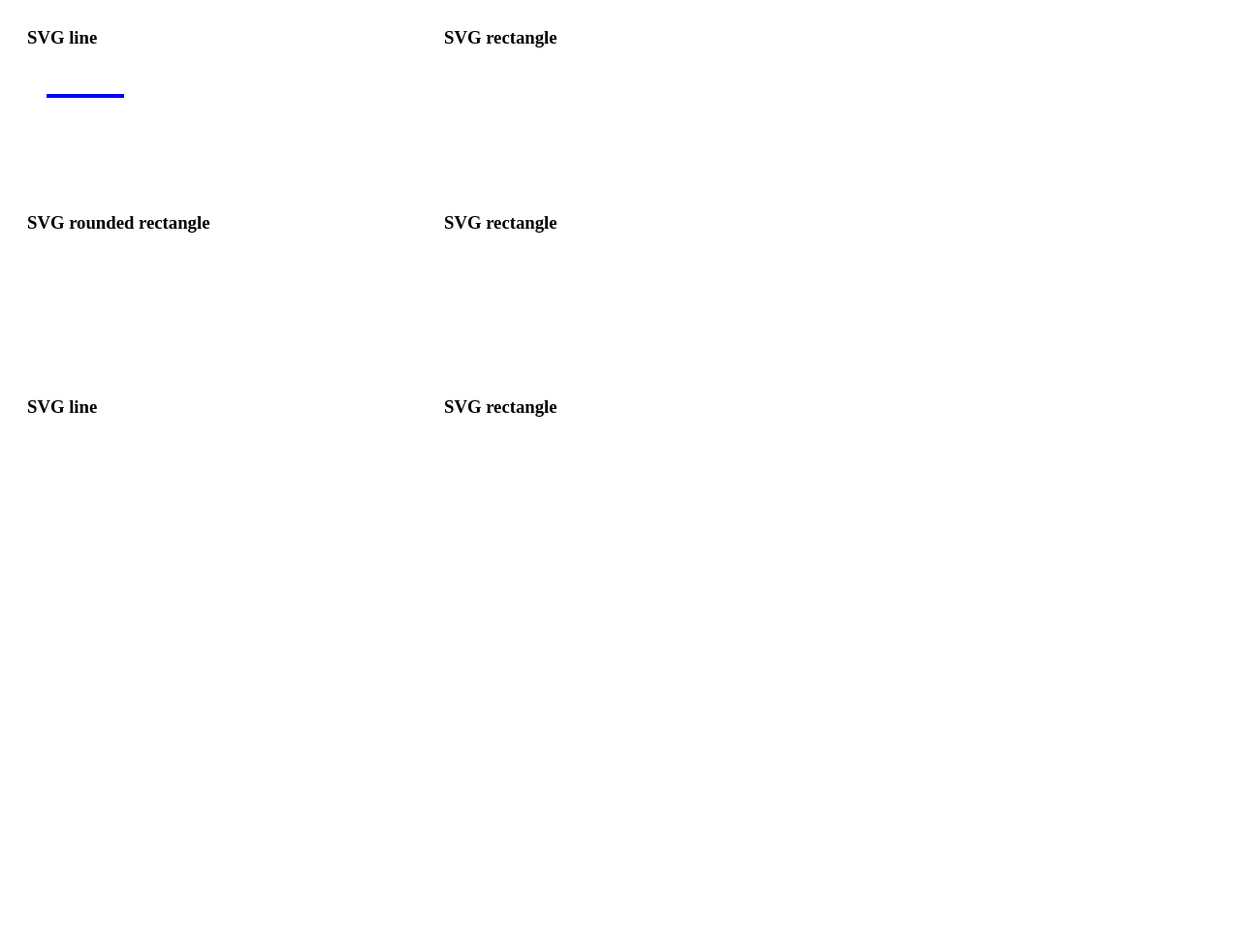
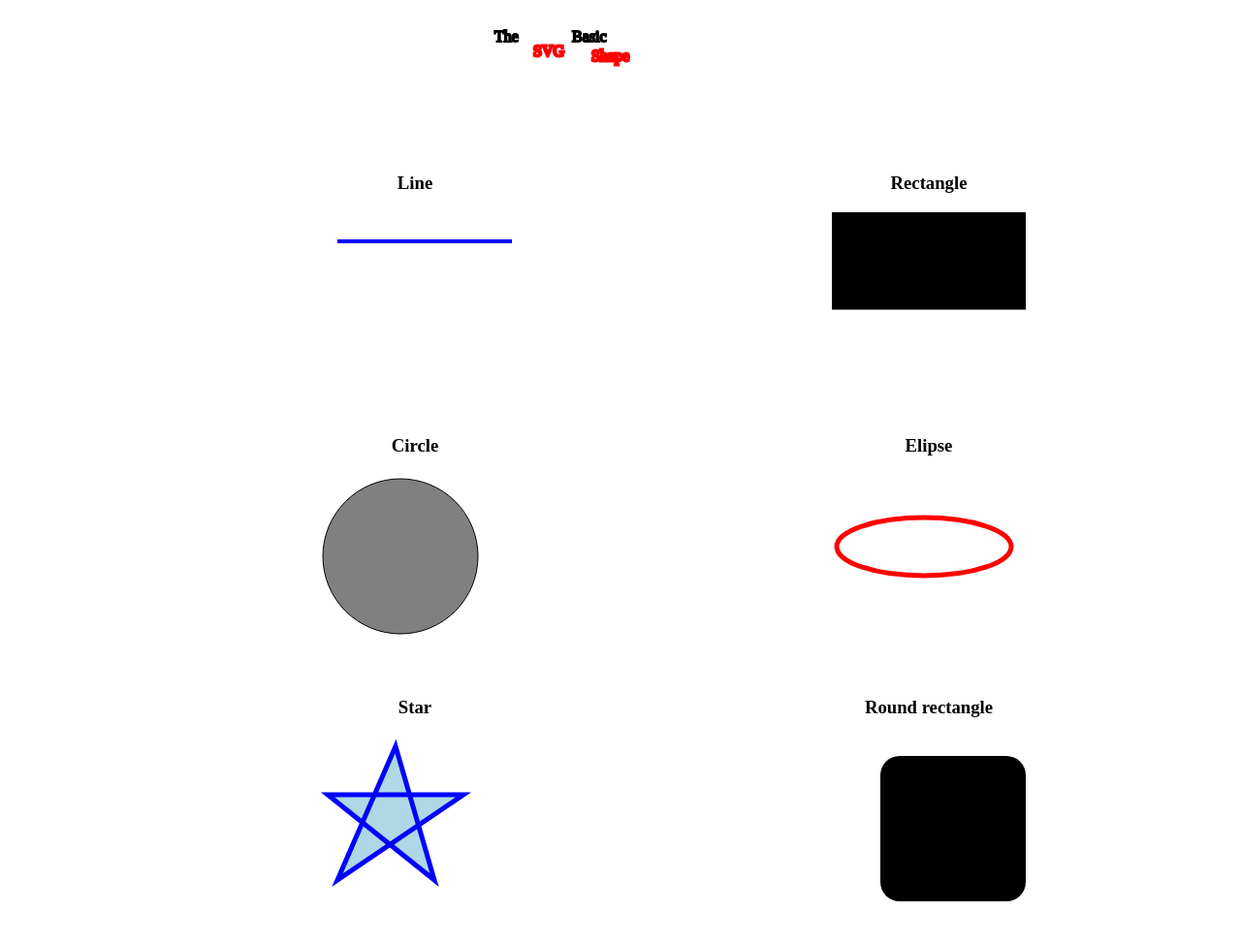
Before and after one commit to zekariyastesfayee/Web-DDPE-zekarias, a plain HTML site: page lab2/SVG.html in a window 1280 px wide. Shown: the whole page at 97% size. Before the commit the page ends 800 px from the top, so only its background shows below. Drawn offline with Linux system fonts and the light colour scheme.

Commit message:
Update SVG.html

```diff
--- a/lab2/SVG.html
+++ b/lab2/SVG.html
@@ -3,39 +3,52 @@
 	</head>
 
 	<body>
+		<header align="center"><svg>
+  			 <text x="20" y="35" stroke="black"  stroke-width="2" >The</text>
+ 			 <text x="60" y="50" stroke="red"  stroke-width="3">SVG</text>
+ 			 <text x="100" y="35" stroke="black" stroke-width="2">Basic</text>
+			 <text x="120" y="55" stroke="red" stroke-width="3">Shape</text>
+		</svg>
+		</header>
 		<table cellspacing="10px" cellpadding="10px">
-			<tr> <td  width="400"><h3> SVG line</h3>
-				<svg  width="100" height ="120">
+			<tr> <td  width="800" align ="center"><h3> Line</h3>
+				<svg  width="200" height ="200">
 			<line x1="20"  y1="30"  x2="200"  y2="30"  stroke="blue" stroke-width="4">
 				</svg>
 				</td>
-			     <td><h3> SVG rectangle</h3>
-				<svg width="100" height ="120">
-			<rect x=   y=   width= height=  >
+			     <td align ="center"><h3> Rectangle</h3>
+				<svg width="200" height ="200">
+			  <rect x="0" y="0" width="300" height="100" stroke="black" stroke-width="1" />
+
 				</svg>
 				</td>
 			</tr>
-			<tr> <td width="400"><h3> SVG rounded rectangle</h3>
-				<svg width="100" height ="120">
-			<rect x1=   y1=  x2=    y2=  >
+
+			<tr> <td width="800" align ="center"><h3>Circle</h3>
+			 	<svg width="200" height ="200">
+				<circle cx="85" cy="85" r="80" fill="Gray" stroke="black" stroke-width="1">
 				</svg>
 				</td>
-			     <td><h3> SVG rectangle</h3>
-				<svg width="100" height ="120">
-			<line x=   y=   width= height=  >
+			     <td align ="center"><h3> Elipse</h3>
+				<svg width="200" height ="200">
+				<ellipse cx="95" cy="75" rx="90" ry="30" stroke="red" fill="transparent" stroke-width="5"/>
 				</svg>
 				</td>
 			</tr>
-			<tr> <td width="400"><h3> SVG line</h3>
-				<svg width="100" height ="120">
-			<line x1=   y1=  x2=    y2=  >
+
+			<tr> <td width="800" align ="center"><h3> Star</h3>
+				<svg width="200" height ="200">
+				<polygon points="80, 10 20, 148 150, 60 10, 60, 120, 148" stroke="blue" fill="lightblue" stroke-width="5"/>
 				</svg>
 				</td>
-			     <td><h3> SVG rectangle</h3>
-				<svg width="100" height ="120">
-			<line x=   y=   width= height=  >
+
+			  <td align ="center"><h3> Round rectangle</h3>
+					<svg width="200" height ="200">
+					<rect x="50" y="20" rx="20" ry="20" width="150" height="150" stroke-width="10px" rx="10px" ry="10px" stroke-linejoin="round"/>
+
 				</svg>
 				</td>
+			</tr>
 
 
 
```
